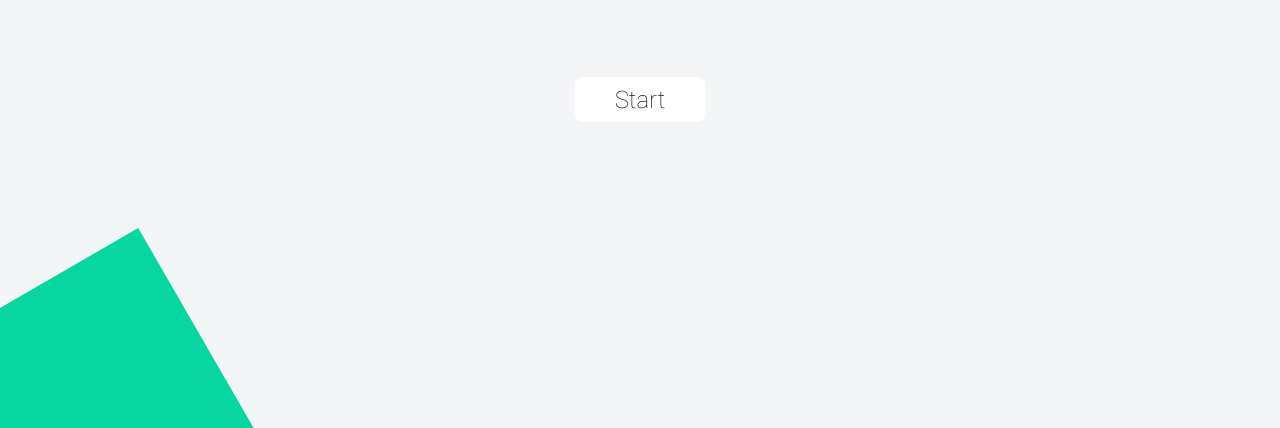
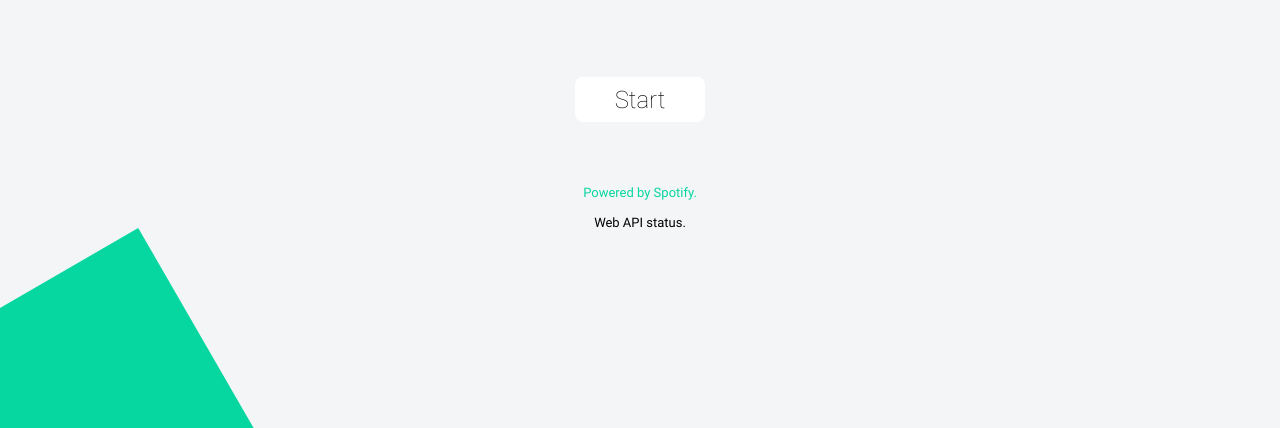
Before and after one commit to dmahely/artest, a React app: page / in a window 1280 px wide. Shown: the part 372-800 px from the top of the page. Built offline with nearby package versions, Linux system fonts and the light colour scheme; no server answers.

Commit message:
Add api status link in start component

```diff
--- a/src/components/Start/Start.css
+++ b/src/components/Start/Start.css
@@ -38,3 +38,17 @@
     bottom: -180px;
     transform: rotate(-30deg);
 }
+
+.Start--footer {
+    margin-top: 50px;
+}
+
+.Start--spotify-text {
+    color: var(--green);
+    font: 13px 'Roboto-Regular';
+}
+.Start--api-status {
+    color: var(--black);
+    text-decoration: none;
+    font: 13px 'Roboto-Regular';
+}
--- a/src/components/Start/Start.js
+++ b/src/components/Start/Start.js
@@ -13,6 +13,10 @@ const Start = (props) => {
         <img className="Start--logo" src={logo} alt="Artest logo" />
         <span className="Start--description">Guess which artist the album belongs to</span>
         <Button text="Start" onClick={() => setRoute('roundSelection')} />
+
+        <footer className="Start--footer">
+          <p className="Start--spotify-text">Powered by Spotify. </p>
+          <a className="Start--api-status" href="https://status.spotify.dev" target="_blank" rel="noopener noreferrer">Web API status.</a></footer>
       </div>
     );
   }
```
